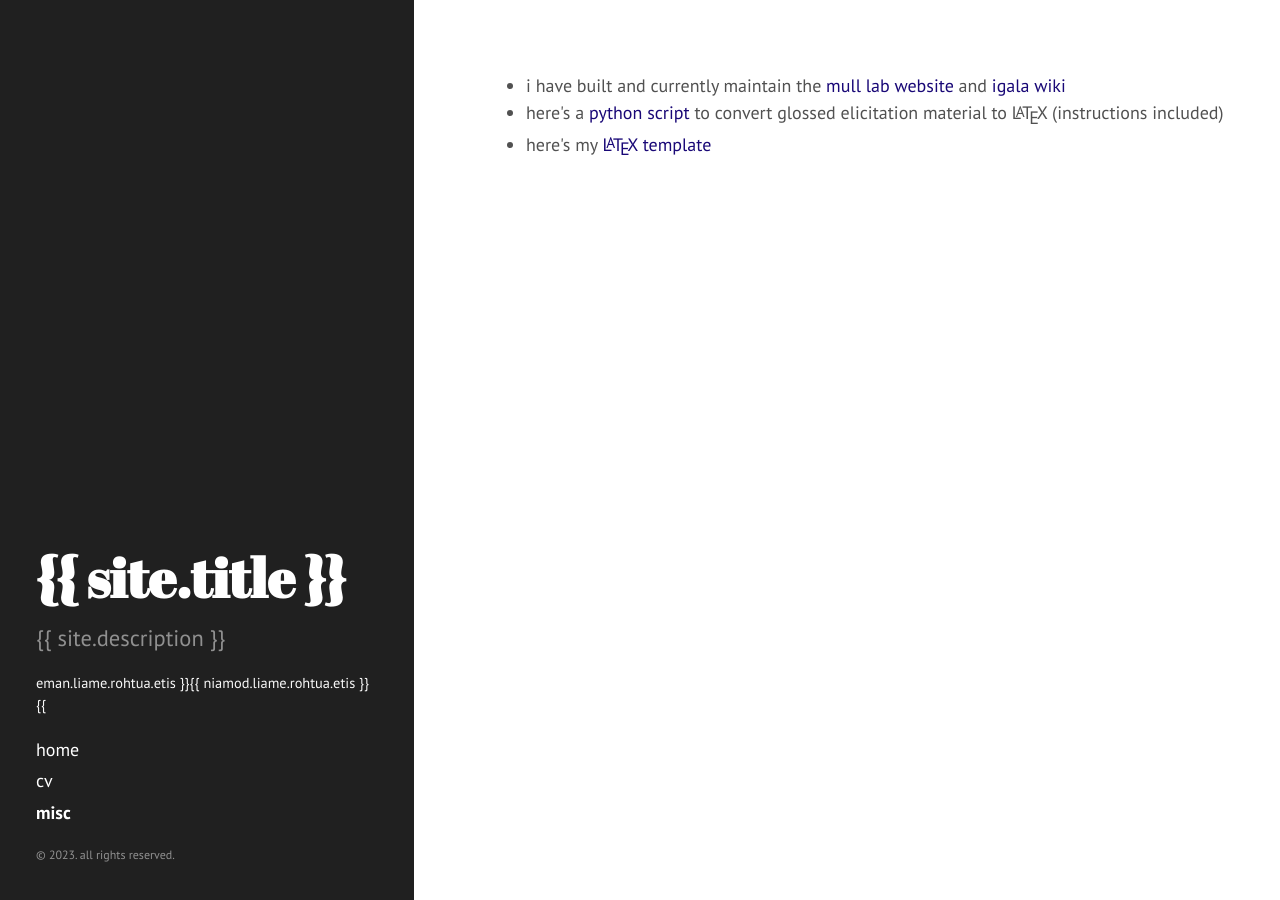
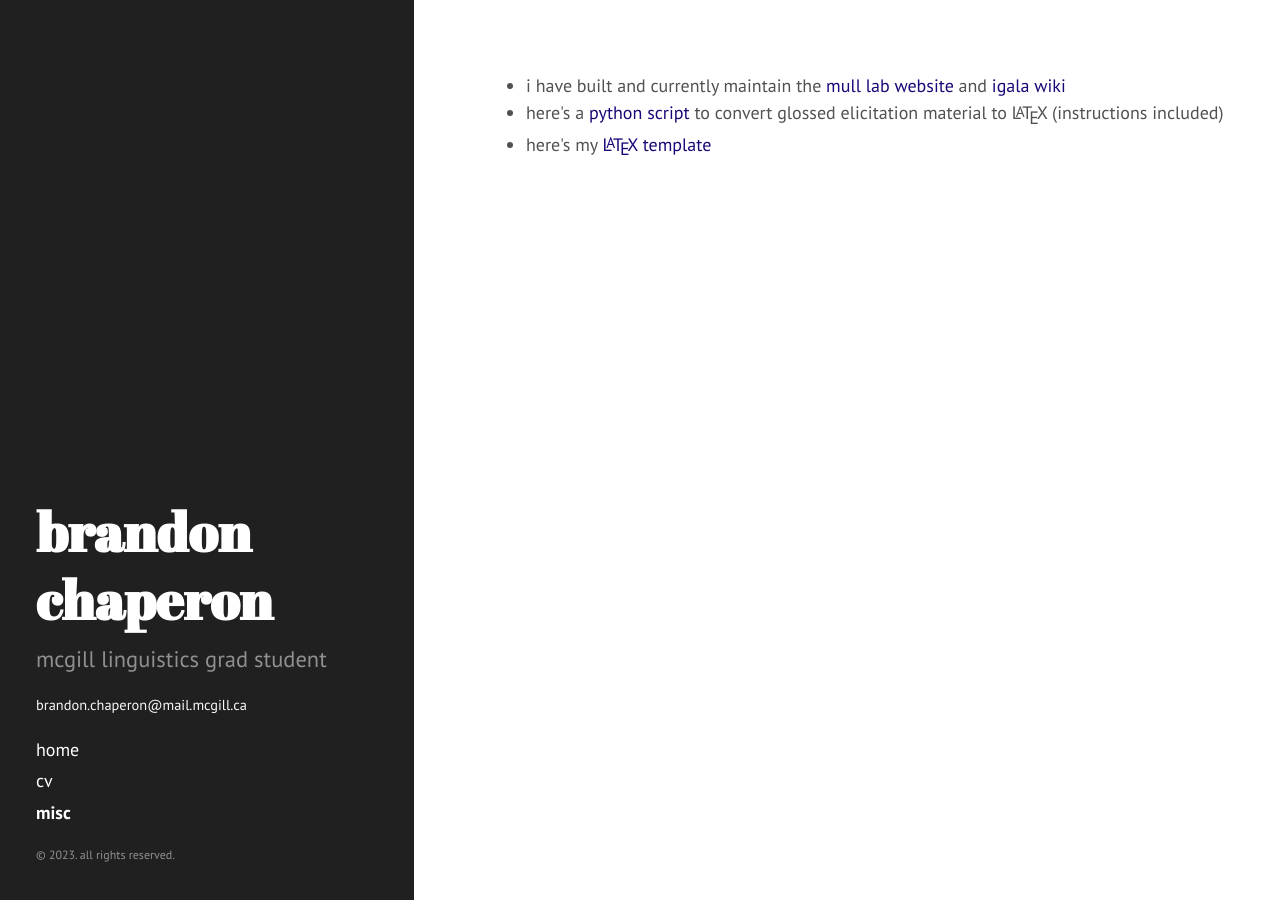
Before and after one commit to bchaper0n/bchaper0n.github.io, a Jekyll site: the page misc/index.html, which Jekyll copies as it is, in a window 1280 px wide. Built offline with Jekyll 4.4.1, drawn with Linux system fonts in a browser that asks for light colours; comment, search, counter and statistics services are not loaded.

Commit message:
reverted sidebars

```diff
--- a/misc/index.html
+++ b/misc/index.html
@@ -32,17 +32,15 @@
       <div class="container sidebar-sticky">
         <div class="sidebar-about">
           <h1>
-            <a href="{{ site.baseurl }}">
-              {{ site.title }}
+            <a href="../">
+              brandon chaperon
             </a>
           </h1>
-          <p class="lead">{{ site.description }}</p>
-
+          <p class="lead">mcgill linguistics grad student</p>
           <style type='text/css'>
             p span.displaynone { display:none; }
             </style>
-
-          <p class="lead2 unselectable" style="unicode-bidi: bidi-override; direction: rtl;">{{ site.author.email.domain }}<span class='displaynone'>emerongi</span>{{ site.author.email.name }}</p>
+          <p class="lead2 unselectable" style="unicode-bidi: bidi-override; direction: rtl;">ac.lligcm.liam<span class='displaynone'>emerongi</span>@norepahc.nodnarb</p>
         </div>
 
         <nav class="sidebar-nav">
```
Also changed, not shown: cv/index.html (+4 -6 lines).
